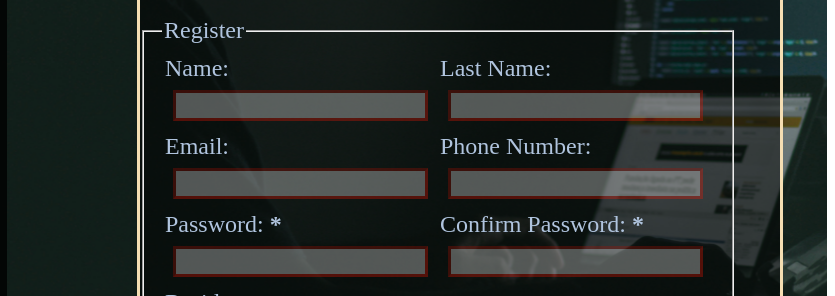
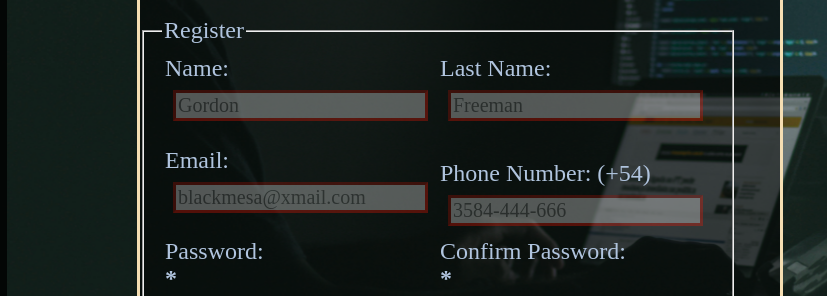
Before and after one commit to Leonidas314/Project-SingUp-Form, a plain HTML site: page index.html in a window 1280 px wide. Shown: the part 357-653 px from the top of the page, 445-1280 px from the left. Drawn offline with Linux system fonts and the light colour scheme; a web font is replaced by a local one.

Commit message:
regex en email ready

```diff
--- a/index.html
+++ b/index.html
@@ -34,46 +34,47 @@
                                 <td>
 
                                     <label for="name">
-                                        <span>Name: </span>
+                                        <span>Name: </span><br>
                                         <strong><span aria-label="required"></span></strong>
                                       </label>
-                                      <input type="name" class="inputs" name="name" required />
+                                      <input type="name" class="inputs" placeholder="Gordon" name="name" required />
                                 </td>
                                 <td>
                                     <label for="last-name">
-                                        <span>Last Name: </span>
+                                        <span>Last Name: </span> <br>
                                         <strong><span aria-label="required"></span></strong>
                                       </label>
-                                      <input type="last-name" class="inputs" name="last-name" required />
+                                      <input type="last-name" class="inputs" placeholder="Freeman" name="last-name" required />
                                 </td>
                             </tr>
                             <tr>
                                 <td>
                                     <label for="email">
-                                        <span>Email: </span>
+                                        <span>Email: </span> <br>
                                         <strong><span aria-label="required"></span></strong>
                                       </label>
-                                      <input type="name" class="inputs" name="email" required />
+                                      <input type="name" class="inputs" placeholder="blackmesa@xmail.com" name="email"
+                                      pattern="\w+@\w+\.\w{2,3}(\.\w{2,3})?" required />
                                 </td>
                                 <td>
-                                    <label for="phone">
-                                        <span>Phone Number: </span>
+                                    <label for="phone"> <br>
+                                        <span>Phone Number: (+54)</span>
                                         <strong><span aria-label="required"></span></strong>
                                       </label>
-                                      <input type="name" class="inputs" name="phone" required />
+                                      <input type="name" class="inputs" placeholder="3584-444-666" name="phone" pattern="\d{10}" required />
                                 </td>
                             </tr>
                             <tr>
                                 <td>
                                     <label for="pwd">
-                                        <span>Password: </span>
+                                        <span>Password: </span><br>
                                         <strong><span aria-label="required">*</span></strong>
                                       </label>
                                       <input type="password" class="inputs" name="password" required />
                                 </td>
                                 <td>
                                     <label for="pwd">
-                                        <span>Confirm Password: </span>
+                                        <span>Confirm Password: </span><br>
                                         <strong><span aria-label="required">*</span></strong>
                                       </label>
                                       <input type="password" class="inputs" name="password" minlength="5" required />
```
